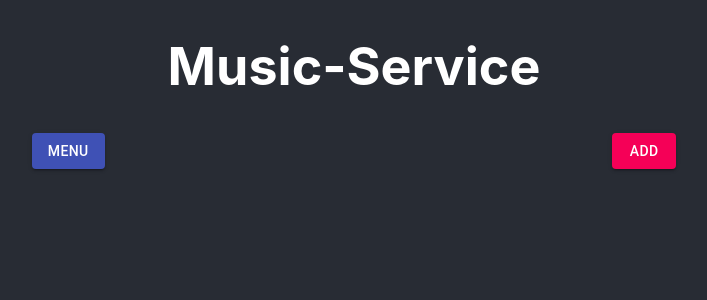
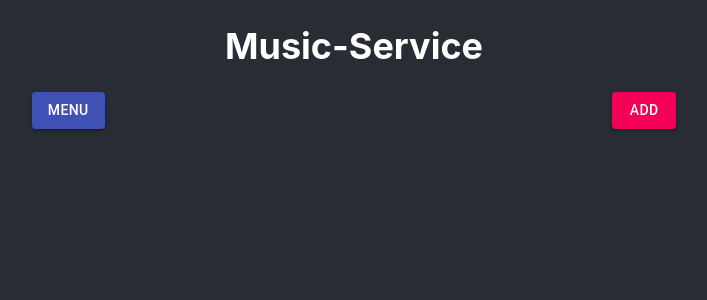
Before and after one commit to zilbers/music-service, a React (Create React App) app in the folder client/: page / in a window 1280 px wide. Shown: the top 300 px of the page, without its empty margins (286-993 px from the left). Built offline with nearby package versions, Linux system fonts and the light colour scheme.

Commit message:
Finished posting new data

```diff
--- a/client/src/App.css
+++ b/client/src/App.css
@@ -5,7 +5,7 @@
   display: flex;
   flex-direction: column;
   align-items: center;
-  font-size: calc(10px + 2vmin);
+  font-size: calc(10px + 1vmin);
   color: white;
   width: 100%;
 }
--- a/client/src/components/Form.js
+++ b/client/src/components/Form.js
@@ -59,7 +59,7 @@ export default function Form(props) {
       values: Object.values(data),
     };
     create(type, saveFormat)
-      .then((res) => alert(res.message))
+      .then((res) => alert(res.data))
       .catch((res) => alert(res.message));
   };
 
```
Also changed, not shown: 1 other file (tests, documents, lock files or other folders).
